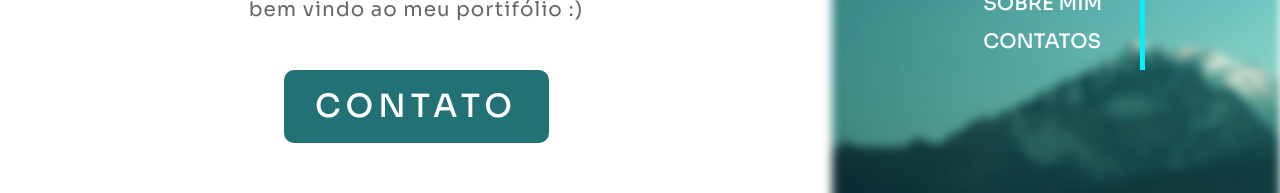
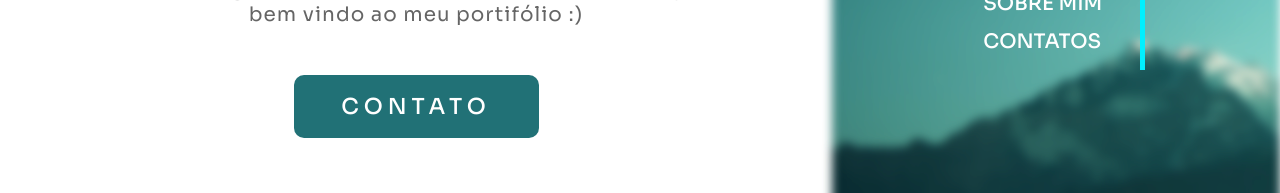
Before and after one commit to CastleWhite23/novo-portifolio, a React (Vite) app: page / in a window 1280 px wide. Shown: the part 415-608 px from the top of the page. Built offline with nearby package versions, Linux system fonts and the light colour scheme.

Commit message:
adicionando variante do btn

```diff
--- a/src/components/Button/Button.css
+++ b/src/components/Button/Button.css
@@ -1,13 +1,13 @@
 .btn-contato{
-    width: 265px;
-    height: 73px;
+    width: 245px;
+    height: 63px;
     background-color: #217176;
     border-radius: 10px;
     border: none;
     display: flex;
     align-items: center;
     justify-content: center;
-    font-size: 32px;
+    font-size: 22px;
     font-weight: 500;
     text-transform: uppercase;
     letter-spacing: 5px;
@@ -19,3 +19,24 @@
 .btn-contato:hover{
     opacity: .5;
 }
+
+.btn-contato-nav{
+    width: 145px;
+    height: 43px;
+    background-color: #217176;
+    border-radius: 10px;
+    border: none;
+    display: flex;
+    align-items: center;
+    justify-content: center;
+    font-size: 16px;
+    font-weight: 500;
+    text-transform: uppercase;
+    letter-spacing: 5px;
+    color: #fff;
+    transition: .2s all ease-in-out;
+    cursor: pointer;
+}
+.btn-contato-nav:hover{
+    opacity: .5;
+}
```
